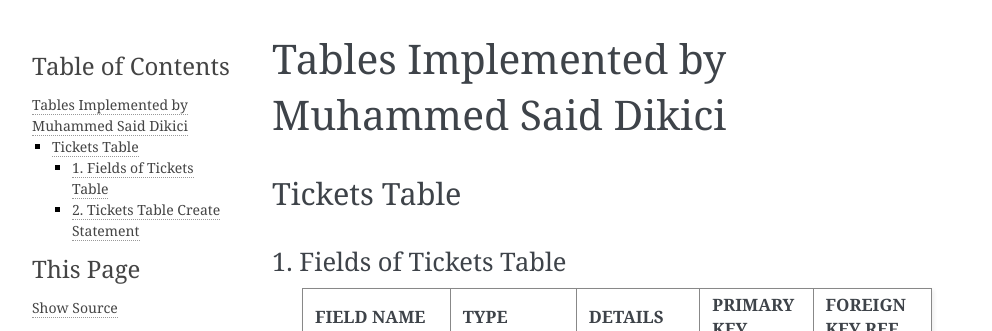
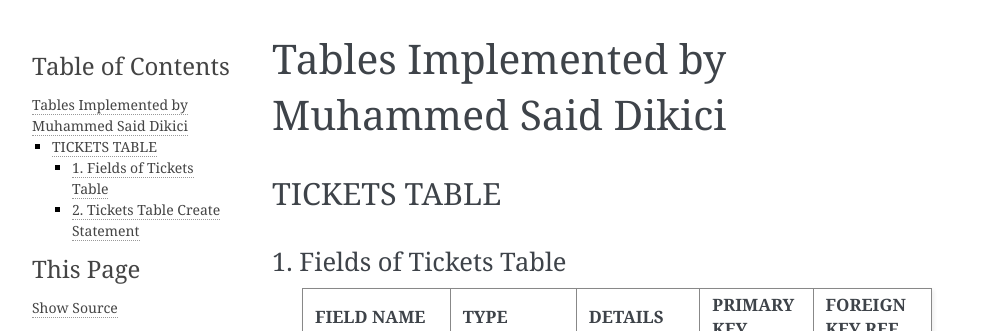
Before and after one commit to itucsdb18132/AirlineSSS, a Sphinx documentation site: the page built from docs/source/said.rst, in a window 1280 px wide. Shown: the top 331 px of the page, without its empty margins (148-1140 px from the left). Built offline with Sphinx 7.4.7, drawn with Linux system fonts in a browser that asks for light colours.

```diff
--- a/docs/source/said.rst
+++ b/docs/source/said.rst
@@ -1,8 +1,8 @@
 Tables Implemented by Muhammed Said Dikici
 ==========================================
 
-Tickets Table
---------------
+TICKETS TABLE
+-------------
 
 1.	Fields of Tickets Table
 ^^^^^^^^^^^^^^^^^^^^^^^^^^^
```
